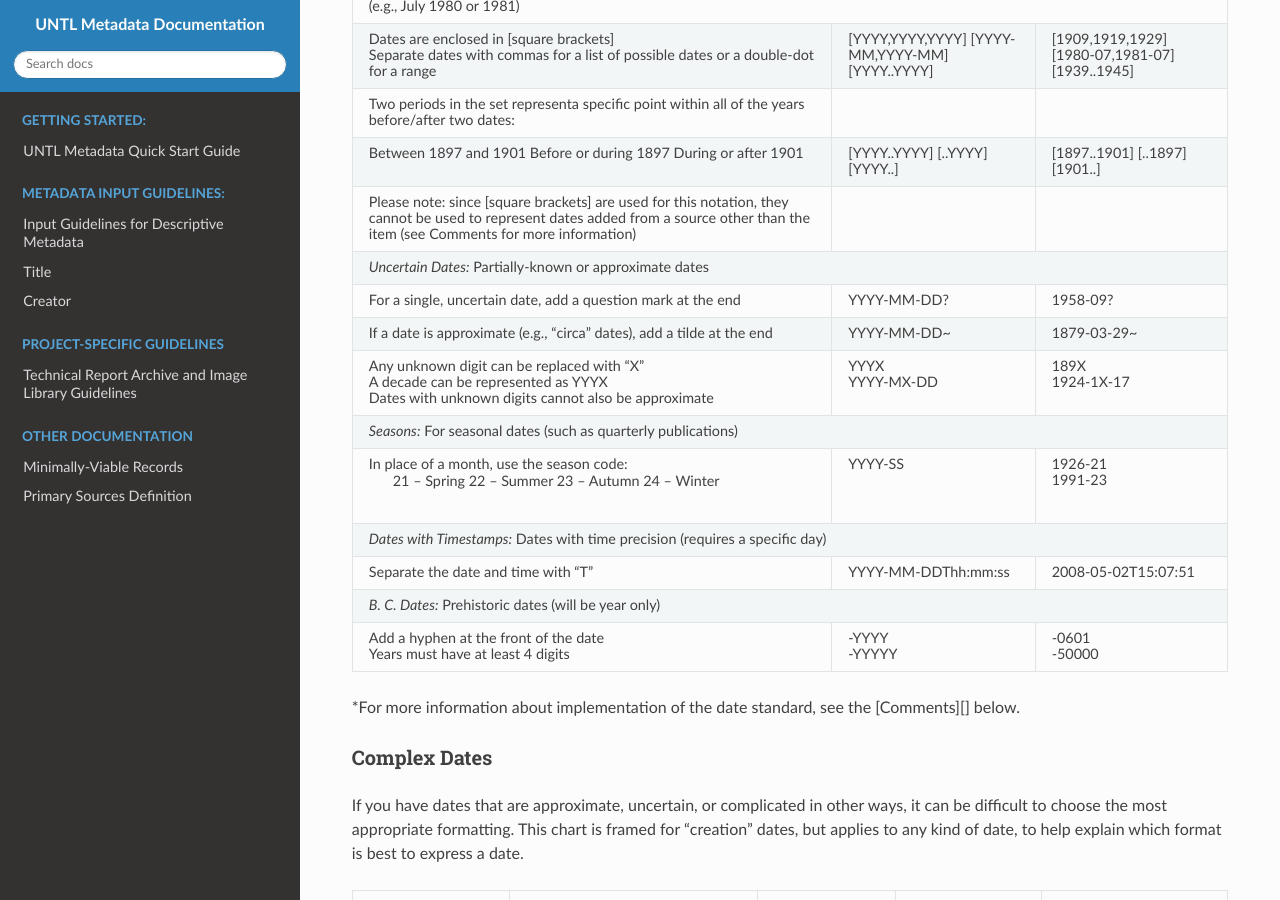
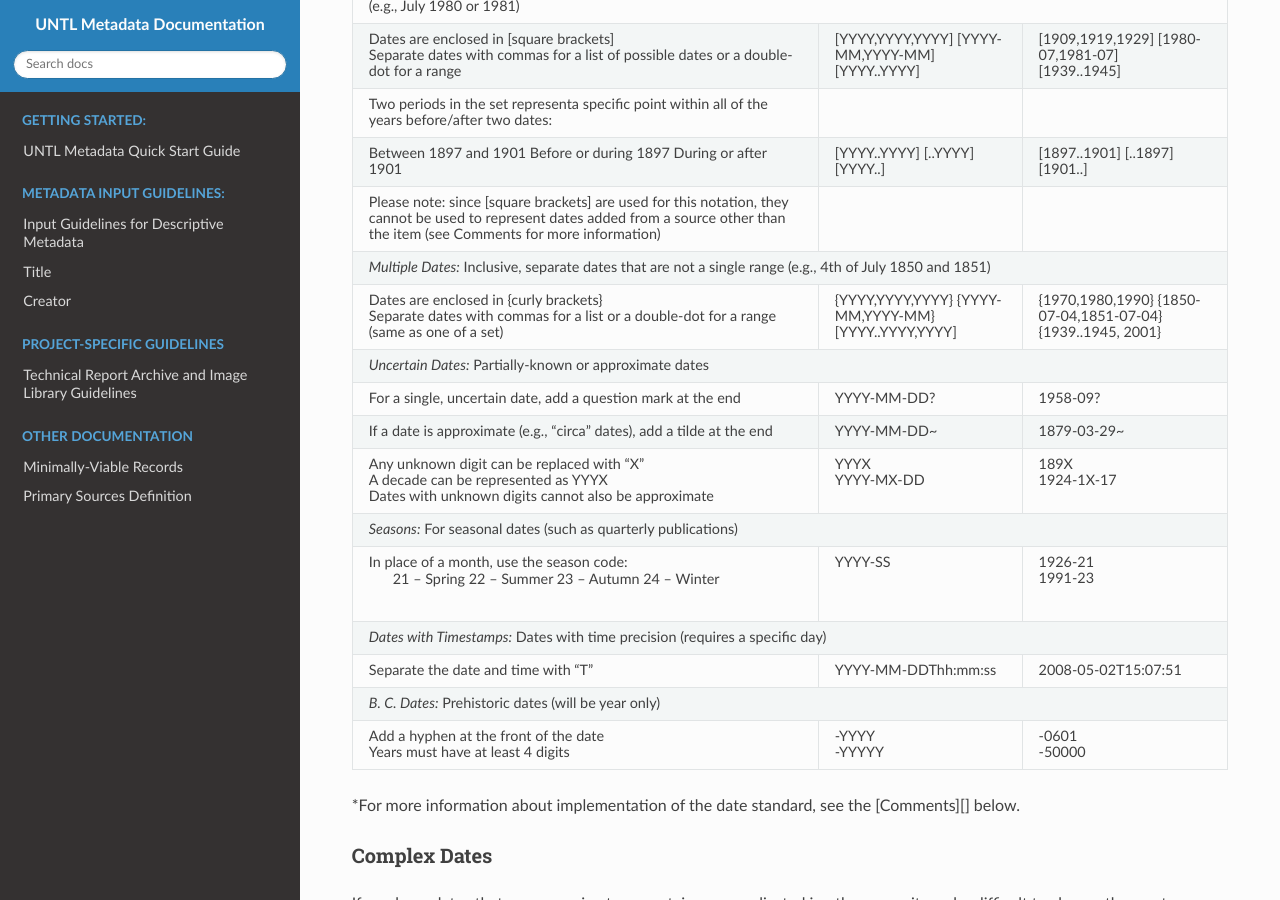
Before and after one commit to unt-libraries/untl-metadata-documentation, a Sphinx documentation site: the page built from docs/fields/date.rst, in a window 1280 px wide and 900 px high, scrolled down 2123 px. Built offline with Sphinx 7.4.7 and the Read the Docs theme 2.0.0, drawn with Linux system fonts in a browser that asks for light colours.

Commit message:
Update date.rst
Add multiple date format

```diff
--- a/docs/fields/date.rst
+++ b/docs/fields/date.rst
@@ -128,6 +128,15 @@ General Date Rules
 |for this notation, they cannot be used to      |                       |                           |
 |represent dates added from a source other than |                       |                           |
 |the item (see Comments for more information)   |                       |                           |
++-----------------------------------------------+-----------------------+---------------------------+
+|*Multiple Dates:* Inclusive, separate dates that are not a single range (e.g., 4th of July 1850 and|
+|1851)                                                                                              |
++-----------------------------------------------+-----------------------+---------------------------+
+|Dates are enclosed in {curly brackets}         |{YYYY,YYYY,YYYY}       |{1970,1980,1990}           |
+|                                               |{YYYY-MM,YYYY-MM}      |{1850-07-04,1851-07-04}    |
+|                                               |                       |                           |
+|Separate dates with commas for a list or a     |[YYYY..YYYY,YYYY]      |{1939..1945, 2001}         |
+|double-dot for a range (same as one of a set)  |                       |                           |
 +-----------------------------------------------+-----------------------+---------------------------+
 |*Uncertain Dates:* Partially-known or approximate dates                                            |
 +-----------------------------------------------+-----------------------+---------------------------+
```
